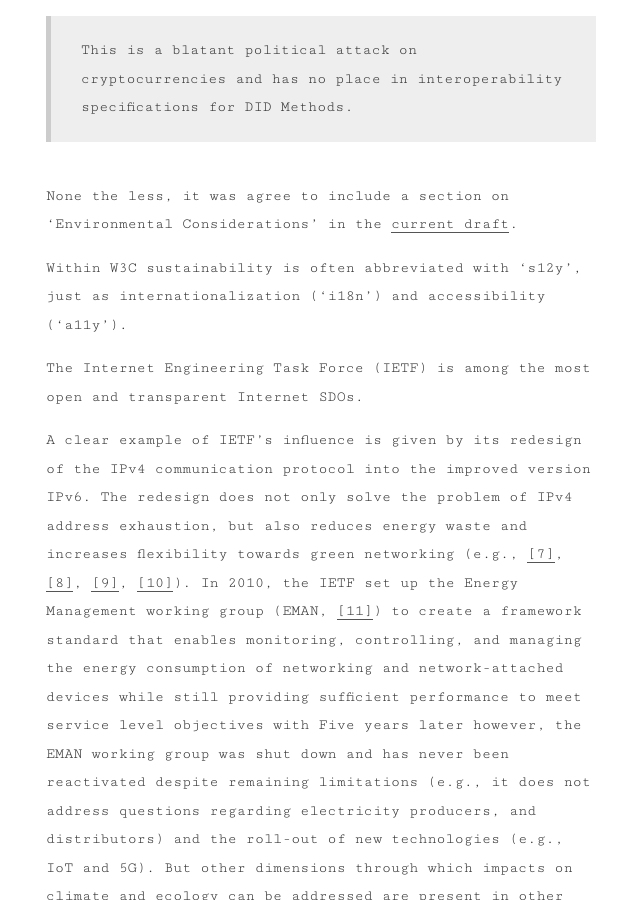
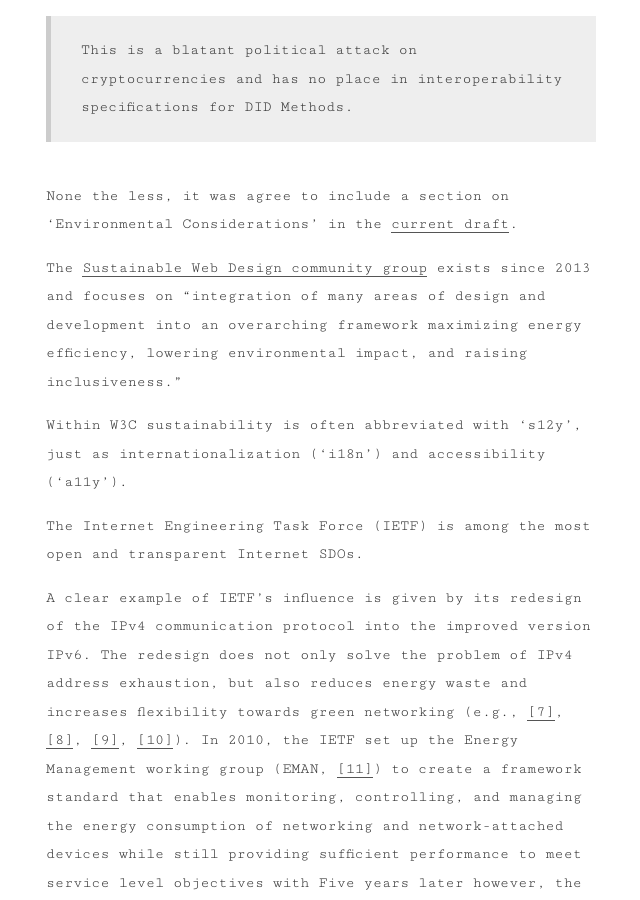
Before and after one commit to Christovis/Christovis.github.io, a Jekyll site: the page built from _blog/2021-11-29-blog-iad_aid_workshop.md, in a window 1280 px wide and 900 px high, scrolled down 5836 px. Shown: the whole window, without its empty margins (319-959 px from the left). Built offline with Jekyll 4.4.1, drawn with Linux system fonts in a browser that asks for light colours.

```diff
--- a/_blog/2021-11-29-blog-iad_aid_workshop.md
+++ b/_blog/2021-11-29-blog-iad_aid_workshop.md
@@ -65,6 +65,8 @@ To which the responds of W3C's DID working group members was:
 > This is a blatant political attack on cryptocurrencies and has no place in interoperability specifications for DID Methods.
 
 None the less, it was agree to include a section on 'Environmental Considerations' in the [current draft](https://w3c.github.io/did-imp-guide/#environmental-considerations).
+
+The [Sustainable Web Design community group](https://www.w3.org/community/sustyweb/) exists since 2013 and focuses on "integration of many areas of design and development into an overarching framework maximizing energy efficiency, lowering environmental impact, and raising inclusiveness."
 
 Within W3C sustainability is often abbreviated with 's12y', just as internationalization ('i18n') and accessibility ('a11y').
 
```
Also changed, not shown: _blog/2022-04-14-blog-books.md (added, +12 -0 lines), _blog/2021-12-31-blog-books.md (renamed from _blog/2021-12-31-blog-what_i_read_in.md).
